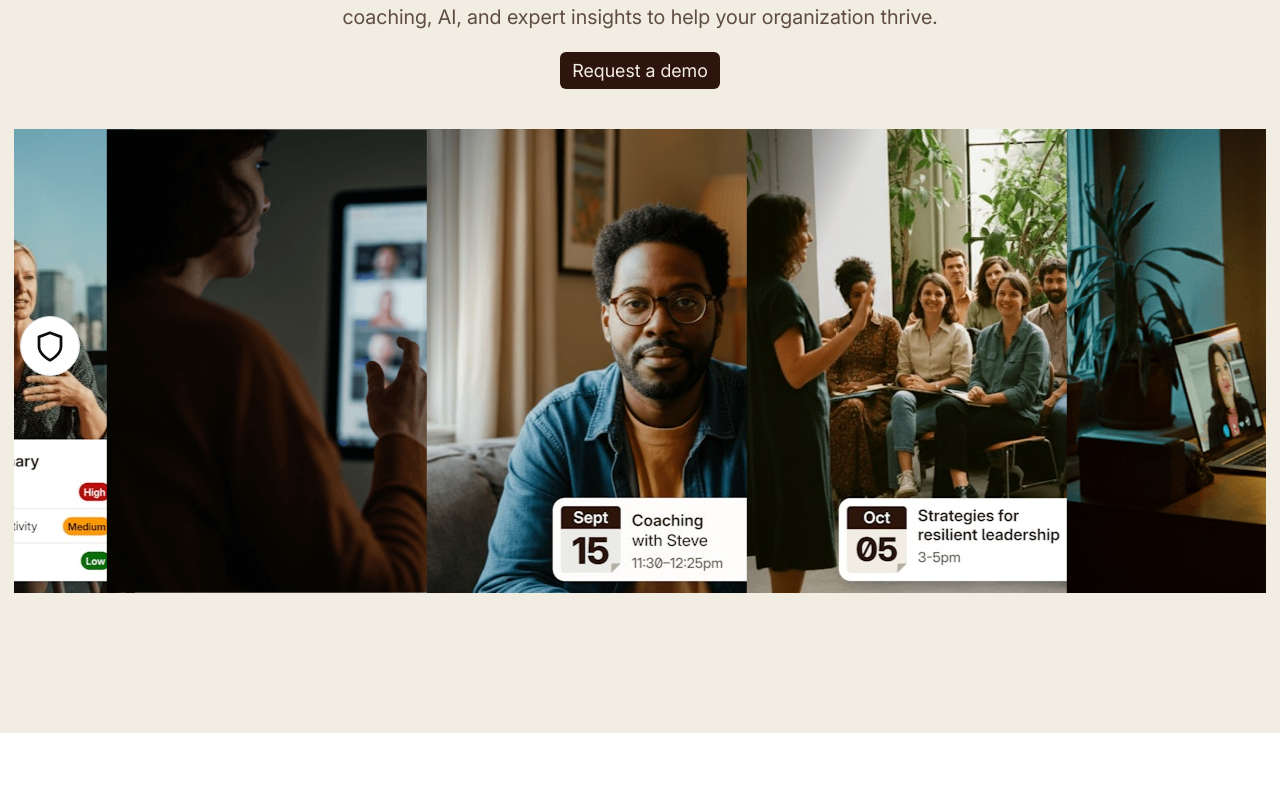
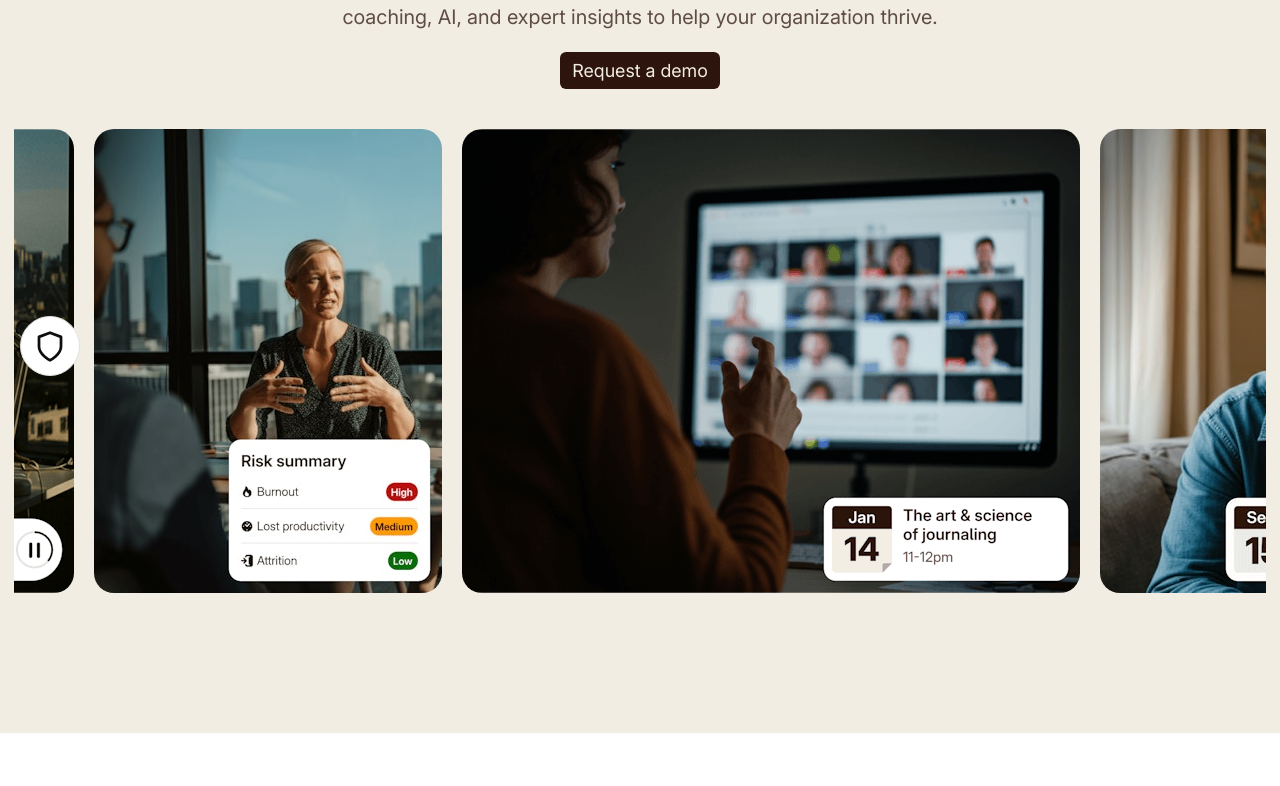
Before and after one commit to FrontendSuberu/Unmind_clone, a React (Vite) app: page / in a window 1280 px wide. Shown: the part 404-1190 px from the top of the page. Built offline with nearby package versions, Linux system fonts and the light colour scheme.

Commit message:
folder structure redone and html structure for final section and footer

```diff
--- a/src/components/Carousel/Carousel.css
+++ b/src/components/Carousel/Carousel.css
@@ -7,13 +7,18 @@
   .slider-track {
     display: flex;
     width: calc(300px * 12); /* 6 images * 2 (for loop) */
+    /* gap: 1px; */
     animation: scroll 20s linear infinite;
   }
 
   .slide {
-    flex: 0 0 auto;
-    width: 300px;
+    width: 100%;
     margin-right: 20px;
+  }
+
+  .slide img{
+    border-radius: 20px;
+    width: auto;
   }
 
   .slider-track:hover {
--- a/src/components/Header/Header.jsx
+++ b/src/components/ui/Header/Header.jsx
@@ -1,5 +1,5 @@
 import React, { useRef, useState } from "react";
-import logo from "../../assets/logo.svg";
+import logo from "../../../assets/logo.svg";
 import "./header.css";
 import { MdOutlineKeyboardArrowDown } from "react-icons/md";
 import { Link } from "react-router-dom";
--- a/src/main.jsx
+++ b/src/main.jsx
@@ -2,7 +2,6 @@ import { StrictMode } from "react";
 import { createRoot } from "react-dom/client";
 import "./index.css";
 import App from "./App.jsx";
-import Header from "./components/Header/Header.jsx";
 import { BrowserRouter } from "react-router-dom";
 import Routing from "./Routing/Routing.jsx";
 
--- a/src/pages/Home/Home.jsx
+++ b/src/pages/Home/Home.jsx
@@ -14,8 +14,8 @@ import spon7 from "../../assets/sponsors/spon7.svg";
 import spon8 from "../../assets/sponsors/spon8.svg";
 import { BsArrowRight } from "react-icons/bs";
 
-import sponz2 from "../../assets/platform/icons/diageo-white.svg"
-import ladies2 from "../../assets/impact/nice_image.png"
+import sponz2 from "../../assets/platform/icons/diageo-white.svg";
+import ladies2 from "../../assets/impact/nice_image.png";
 
 import icon01 from "../../assets/platform/icons/Icons-1-.svg";
 import icon02 from "../../assets/platform/icons/Icons-2-.svg";
@@ -297,6 +297,33 @@ function Home() {
           </div>
         </div>
       </div>
+
+      <div className="results">
+        <h1>Our evidence</h1>
+        <p>
+          Proven results make Unmind the trusted choice for transforming
+          workplace mental health.
+        </p>
+
+        <div className="results-section-grid">
+          <div className="upper-grid">
+            <div className="upper-grid-top-content">
+              <h1></h1>
+              <p></p>
+            </div>
+
+            <div className="lower-grid-content">
+              <div />
+              <div />
+              <div />
+            </div>
+          </div>
+          <div className="lower-grid">
+            <div />
+            <div />
+          </div>
+        </div>
+      </div>
     </>
   );
 }
--- a/src/pages/Home/home.css
+++ b/src/pages/Home/home.css
@@ -25,7 +25,6 @@
   margin: 40px auto;
   max-width: 100%;
   width: 100%;
-  background-color: #ffffff;
 }
 
 .hero-content h1 {
--- a/src/shared/Layout.jsx
+++ b/src/shared/Layout.jsx
@@ -1,5 +1,5 @@
 import React from "react";
-import Header from "../components/Header/Header";
+import Header from "../components/ui/Header/Header";
 import { Outlet } from "react-router-dom";
 
 function Layout() {
```
Also changed, not shown: src/components/ui/Footer/Footer.jsx (renamed from src/components/Footer/Footer.jsx), src/components/ui/Header/header.css (renamed from src/components/Header/header.css).
